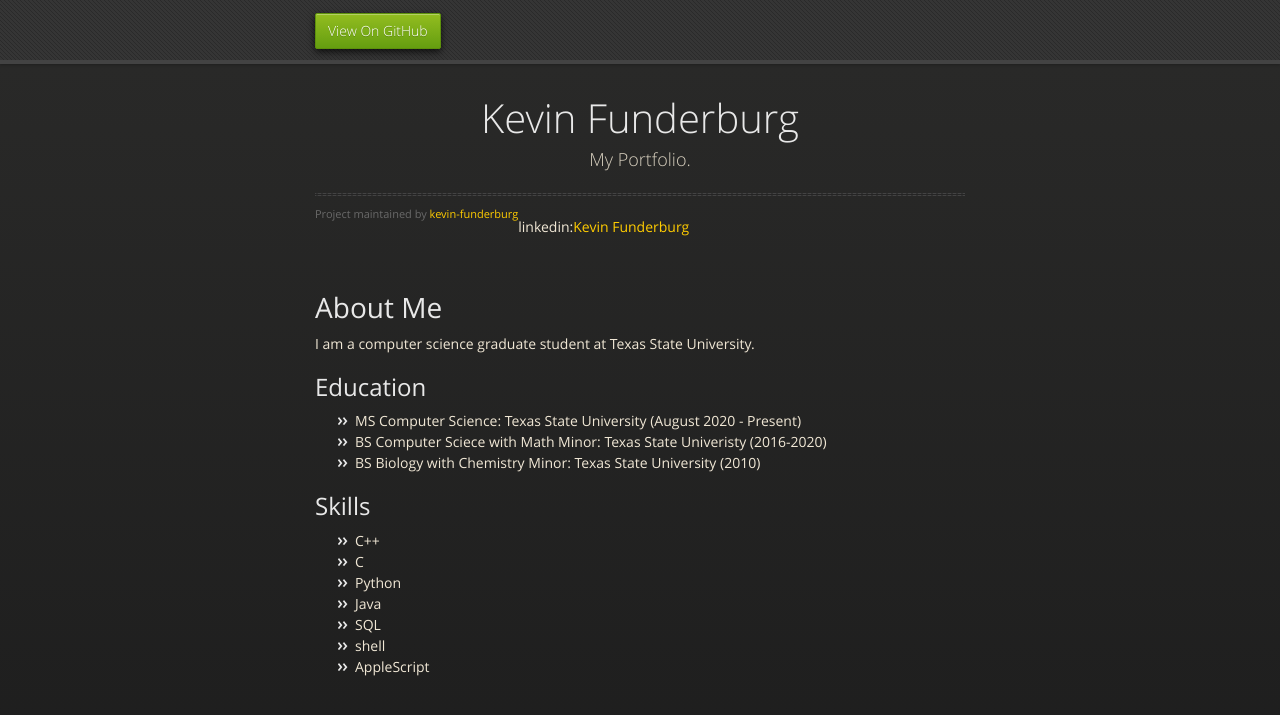
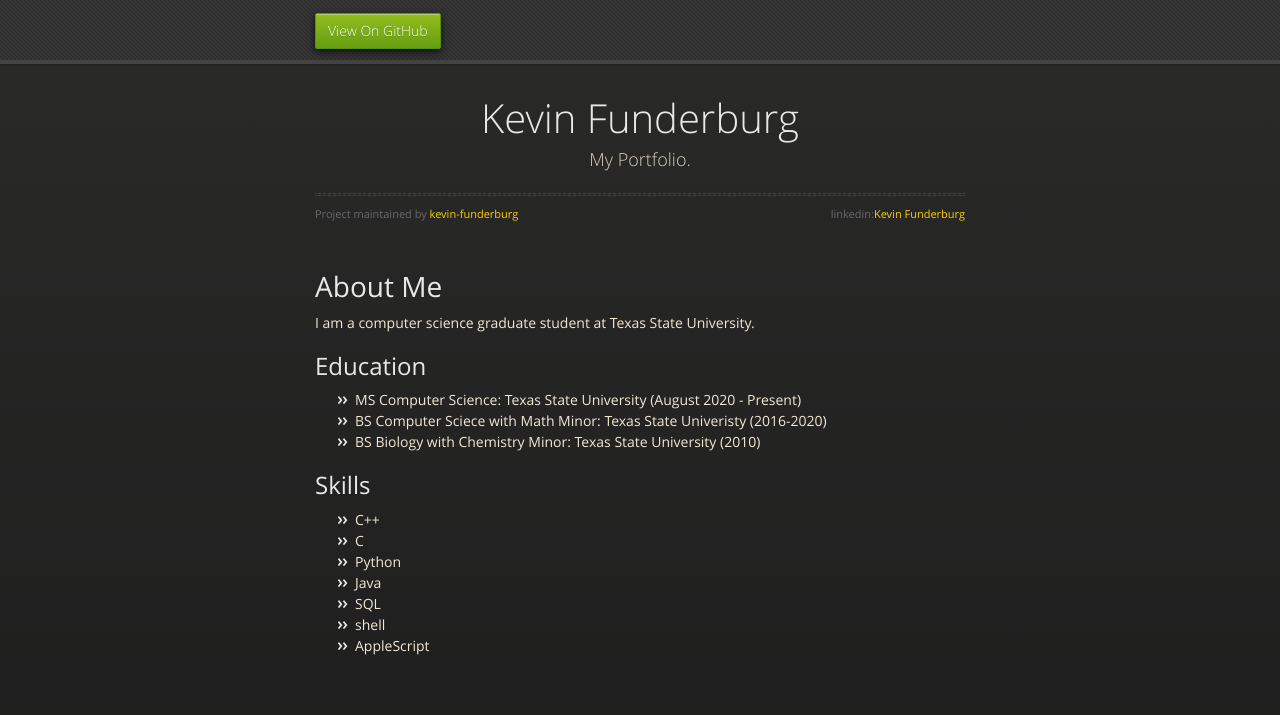
Before and after one commit to kevin-funderburg/kevin-funderburg.github.io, a Jekyll site: the page built from index.md, in a window 1280 px wide. Shown: the top 715 px of the page. Built offline with Jekyll 4.4.1, drawn with Linux system fonts in a browser that asks for light colours; our own code applies the rules of GitHub Pages for plain Markdown files.

Commit message:
added linkedin link

```diff
--- a/_layouts/default.html
+++ b/_layouts/default.html
@@ -38,7 +38,7 @@
           <hr>
           <span class="credits left">Project maintained by <a href="{{ site.github.owner_url }}">{{ site.github.owner_name }}</a></span>
           <!-- <span class="credits right">Hosted on GitHub Pages &mdash; Theme by <a href="https://twitter.com/mattgraham">mattgraham</a></span> -->
-          <span class="linkedin">linkedin:<a href="https://www.linkedin.com/in/kevinfunderburg/">Kevin Funderburg</a></span>
+          <span class="credits right">linkedin:<a href="https://www.linkedin.com/in/kevinfunderburg/">Kevin Funderburg</a></span>
         </div>
 
         {{ content }}
```
